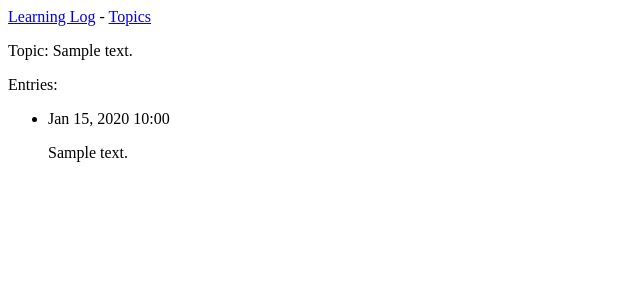
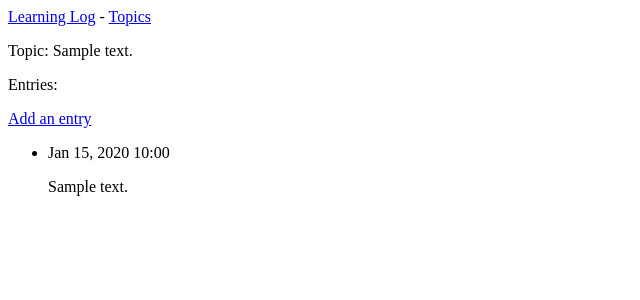
Before and after one commit to xrmxrm/LearnLog, a Django app: page /topics/1/ in a window 1280 px wide. Shown: the top 300 px of the page, without its empty margins (0-640 px from the left). Run offline with Django 5.2, Linux system fonts and the light colour scheme; tables that the repository leaves empty hold one stand-in row (values such as "Sample post").

Commit message:
Add forms for adding entries

```diff
--- a/learning_logs/templates/learning_logs/new_topic.html
+++ b/learning_logs/templates/learning_logs/new_topic.html
@@ -1,7 +1,7 @@
 {% extends "learning_logs/base.html" %}
 
 {% block content %}
-  <p>Add a new topic:</p>
+  <p>Add a topic:</p>
 
   <form action="{% url 'learning_logs:new_topic' %}" method='post'>
     {% csrf_token %}
--- a/learning_logs/templates/learning_logs/topic.html
+++ b/learning_logs/templates/learning_logs/topic.html
@@ -5,6 +5,10 @@
   <p>Topic: {{ topic.text }}</p>
 
   <p>Entries:</p>
+  <p>
+    <a href="{% url 'learning_logs:new_entry' topic.id %}">Add an entry</a>
+  </p>
+
   <ul>
     {% for entry in entries %}
       <li>
--- a/learning_logs/urls.py
+++ b/learning_logs/urls.py
@@ -12,9 +12,12 @@ urlpatterns = [
     # Show all topics
     path('topics/', views.topics, name='topics'),
 
-    # Detail page for a single topic.
+    # Detail page for a topic
     path('topics/<int:topic_id>/', views.topic, name='topic'),
 
-    # Page for adding a new topic.
+    # Add a topic
     path('new_topic/', views.new_topic, name='new_topic'),
+
+    # Add an entry
+    path('new_entry/<int:topic_id>/', views.new_entry, name='new_entry'),
 ]
--- a/learning_logs/views.py
+++ b/learning_logs/views.py
@@ -1,7 +1,7 @@
 from django.shortcuts import render, redirect
 
 from .models import Topic
-from .forms import TopicForm
+from .forms import TopicForm, EntryForm
 
 def index(request):
     """Home page for Learning Log"""
@@ -35,3 +35,23 @@ def new_topic(request):
     # Display a blank or invalid form.
     context = {'form': form}
     return render(request, 'learning_logs/new_topic.html', context)
+
+def new_entry(request, topic_id):
+    """Add a new entry for a particular topic."""
+    topic = Topic.objects.get(id=topic_id)
+
+    if request.method != 'POST':
+        # No data submitted; create a blank form.
+        form = EntryForm()
+    else:
+        # POST data submitted; process data.
+        form = EntryForm(data=request.POST)
+        if form.is_valid():
+            new_entry = form.save(commit=False)
+            new_entry.topic = topic
+            new_entry.save()
+            return redirect('learning_logs:topic', topic_id=topic_id)
+
+    # Display a blank or invalid form.
+    context = {'topic': topic, 'form': form}
+    return render(request, 'learning_logs/new_entry.html', context)
```
Also changed, not shown: learning_logs/forms.py (+8 -1 lines), learning_logs/templates/learning_logs/new_entry.html (added, +14 -0 lines).
